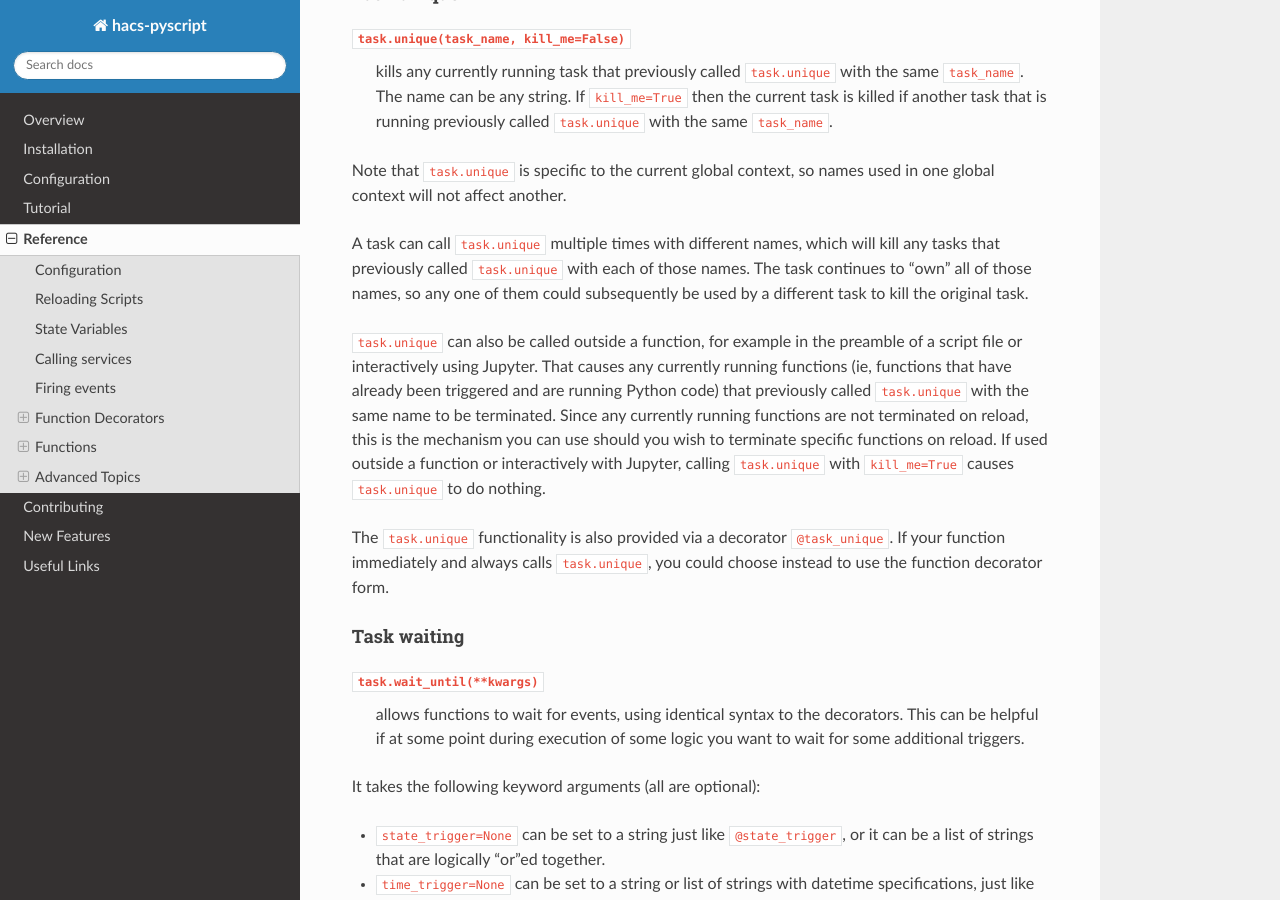
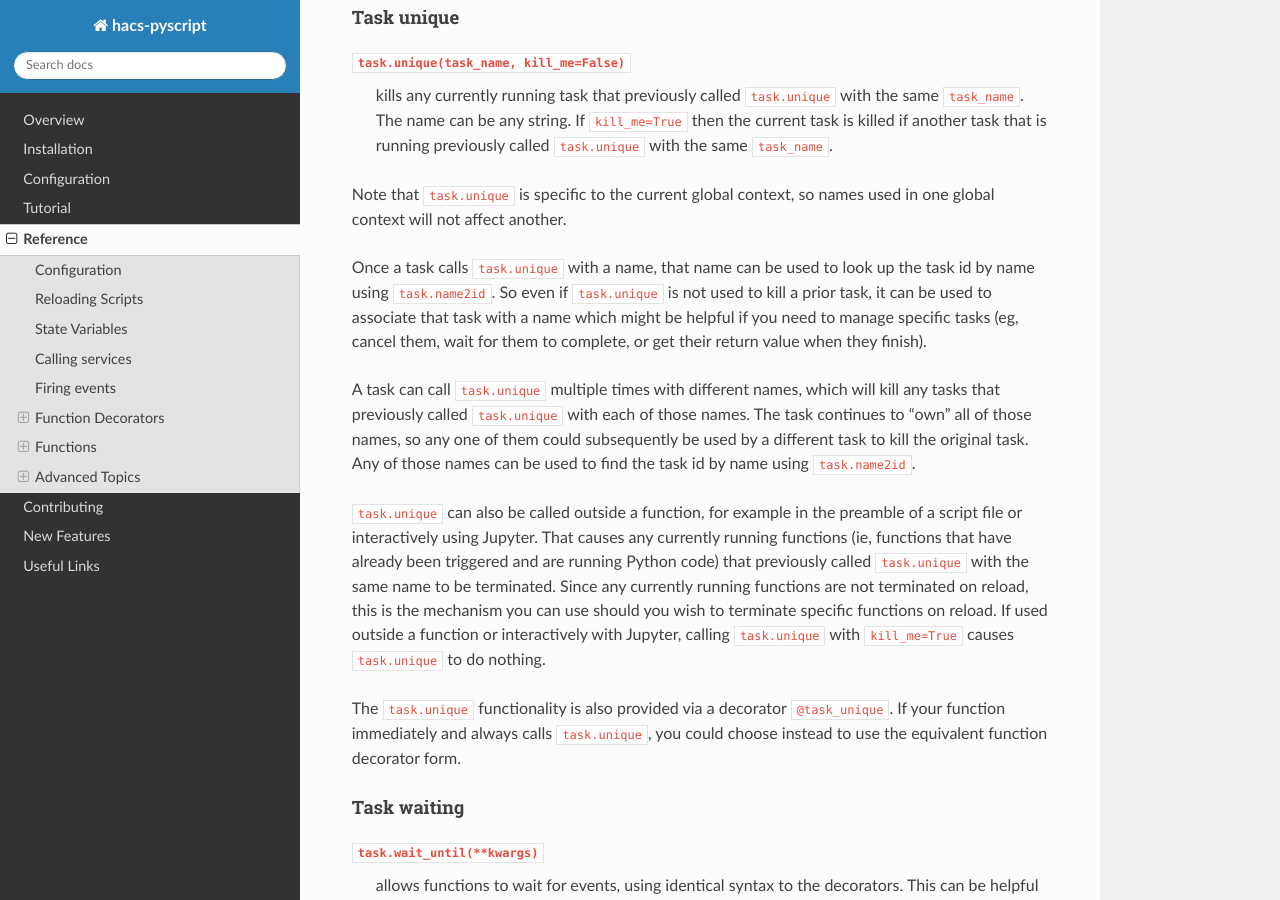
Before and after one commit to custom-components/pyscript, a Sphinx documentation site: the page built from docs/reference.rst, in a window 1280 px wide and 900 px high, scrolled down 22520 px. Built offline with Sphinx 7.4.7 and the Read the Docs theme 2.0.0, drawn with Linux system fonts in a browser that asks for light colours; some of the changed text lies outside the part shown.

Commit message:
updates to docs for new task functions

```diff
--- a/docs/reference.rst
+++ b/docs/reference.rst
@@ -939,8 +939,8 @@
 run any Python code, provided it does not block (eg, for I/O) or run without giving up control for
 too long (which will prevent other tasks from running).
 
-Creating new tasks
-~~~~~~~~~~~~~~~~~~
+Task Management
+~~~~~~~~~~~~~~~
 
 These functions allow new tasks to be created and managed. Normally you won't need to create your own
 tasks, since trigger functions automatically create a new task to run the function every time the trigger
@@ -961,8 +961,9 @@
   Returns the task id of the current task.
 
 ``task.name2id(name=None)``
-  Returns the task id given a name that task passed to ``task.unique``. With no arguments it returns a dict mapping
-  all names to task ids. The names are specific to the current global context.
+  Returns the task id given a name that task previously passed to ``task.unique``. A ``NameError`` exception
+  is raised if the task name is unknown. With no arguments it returns a dict mapping all names to task ids.
+  The names are specific to the current global context.
 
 ``task.wait(task_set)``
   Waits until the given set of tasks complete. This function calls ``asyncio.wait``, so it takes the same arguments.
@@ -1026,10 +1027,17 @@
 Note that ``task.unique`` is specific to the current global context, so names used in one
 global context will not affect another.
 
+Once a task calls ``task.unique`` with a name, that name can be used to look up the task
+id by name using ``task.name2id``. So even if ``task.unique`` is not used to kill a prior
+task, it can be used to associate that task with a name which might be helpful if you need
+to manage specific tasks (eg, cancel them, wait for them to complete, or get their return
+value when they finish).
+
 A task can call ``task.unique`` multiple times with different names, which will kill
 any tasks that previously called ``task.unique`` with each of those names. The task
 continues to "own" all of those names, so any one of them could subsequently be used
-by a different task to kill the original task.
+by a different task to kill the original task. Any of those names can be used to find
+the task id by name using ``task.name2id``.
 
 ``task.unique`` can also be called outside a function, for example in the preamble of a script file
 or interactively using Jupyter. That causes any currently running functions (ie, functions that have
@@ -1041,7 +1049,7 @@
 
 The ``task.unique`` functionality is also provided via a decorator ``@task_unique``. If your
 function immediately and always calls ``task.unique``, you could choose instead to use the
-function decorator form.
+equivalent function decorator form.
 
 Task waiting
 ~~~~~~~~~~~~
@@ -1745,9 +1753,9 @@
   I/O in the main event loop, and also to avoid security issues if people share pyscripts. The ``print``
   function only logs a message, rather than implements the real ``print`` features, such as specifying
   an output file handle.
-- function decorators, beyond the builtin ones, are not yet supported. If there is interest, support
-  for function decorators could be added. Additionally, the builtin function decorators aren't
-  functions that can be called and used in-line. There is a feature request to add this.
+- The builtin function decorators (eg, ``state_trigger``) aren't functions that can be called and used
+  in-line. However, you can define your own function decorators that could include those decorators on
+  the inner functions they define. Currently none of Python's builtin decorators are supported.
 
 Pyscript can call Python modules and packages, so you can always write your own native Python code
 (eg, if you need a generator or other unsupported feature) that can be called by pyscript
```
